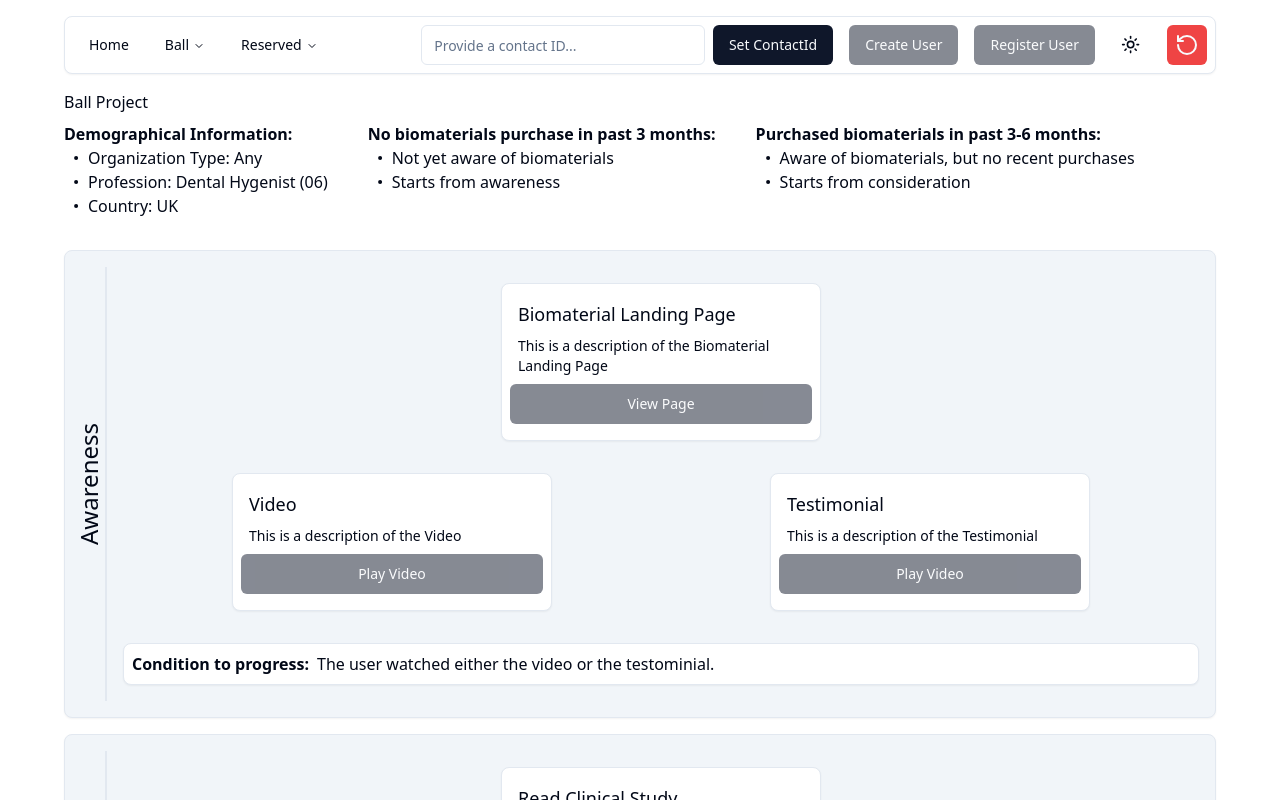
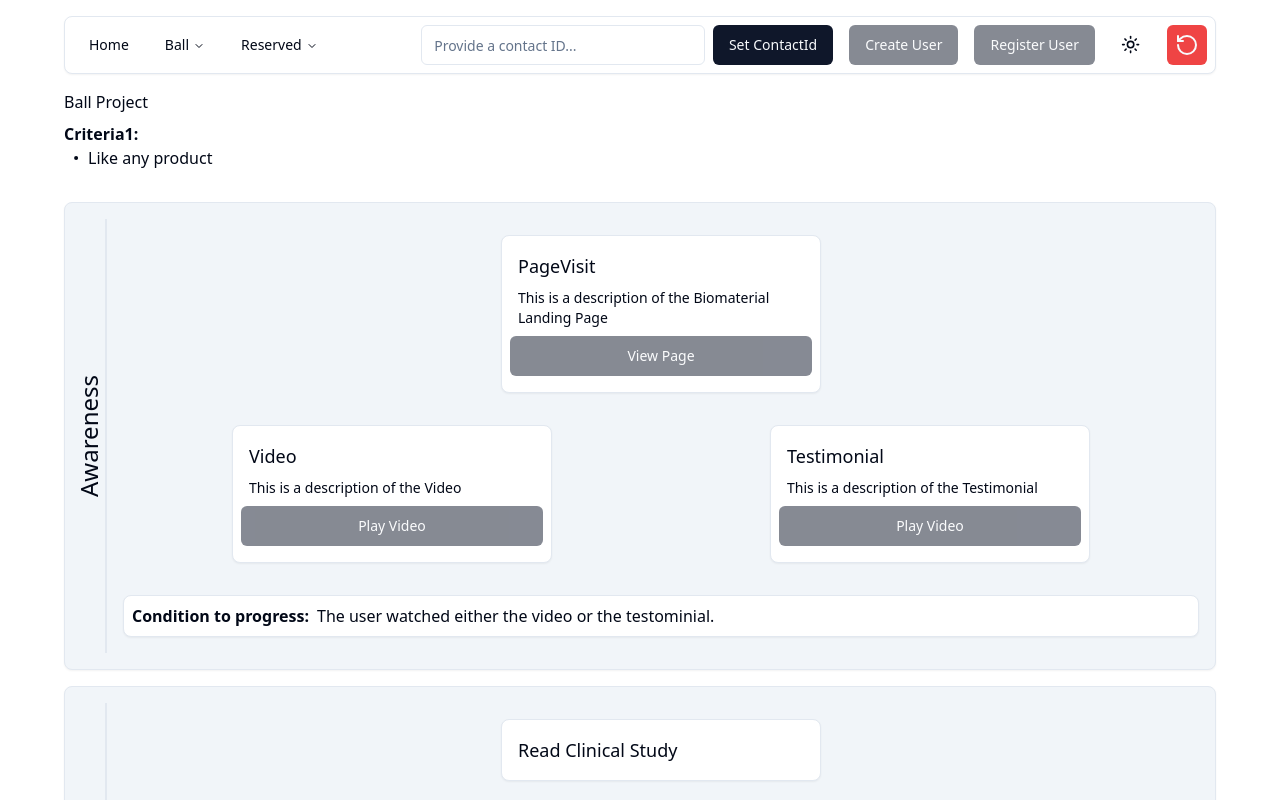
Before and after one commit to Kaihchanwork/test, a Next.js app: page /uc1 in a window 1280 px wide. Shown: the top 800 px of the page. Built offline with nearby package versions, Linux system fonts and the light colour scheme.

Commit message:
Update page.tsx

```diff
--- a/app/uc1/page.tsx
+++ b/app/uc1/page.tsx
@@ -18,39 +18,10 @@ const HomePage = () => {
         <CXOverview.AttributeGroups>
           <CXOverview.AttributeGroup>
             <CXOverview.AttributeGroupName>
-              Demographical Information:
+              Criteria1:
             </CXOverview.AttributeGroupName>
 
-            <CXOverview.Attribute>Organization Type: Any</CXOverview.Attribute>
-            <CXOverview.Attribute>
-              Profession: Dental Hygenist (06)
-            </CXOverview.Attribute>
-
-            <CXOverview.Attribute>Country: UK</CXOverview.Attribute>
-          </CXOverview.AttributeGroup>
-
-          <CXOverview.AttributeGroup>
-            <CXOverview.AttributeGroupName>
-              No biomaterials purchase in past 3 months:
-            </CXOverview.AttributeGroupName>
-
-            <CXOverview.Attribute>
-              Not yet aware of biomaterials
-            </CXOverview.Attribute>
-            <CXOverview.Attribute>Starts from awareness</CXOverview.Attribute>
-          </CXOverview.AttributeGroup>
-
-          <CXOverview.AttributeGroup>
-            <CXOverview.AttributeGroupName>
-              Purchased biomaterials in past 3-6 months:
-            </CXOverview.AttributeGroupName>
-
-            <CXOverview.Attribute>
-              Aware of biomaterials, but no recent purchases
-            </CXOverview.Attribute>
-            <CXOverview.Attribute>
-              Starts from consideration
-            </CXOverview.Attribute>
+            <CXOverview.Attribute>Like any product</CXOverview.Attribute>
           </CXOverview.AttributeGroup>
         </CXOverview.AttributeGroups>
       </CXOverview>
@@ -58,14 +29,14 @@ const HomePage = () => {
       <CXFlow flowName="Awareness">
         <CXFlow.Row>
           <CXFlow.Item>
-            <CXFlow.ItemHeader>Biomaterial Landing Page</CXFlow.ItemHeader>
+            <CXFlow.ItemHeader>PageVisit</CXFlow.ItemHeader>
             <CXFlow.ItemDescription>
               This is a description of the Biomaterial Landing Page
             </CXFlow.ItemDescription>
             <CXFlow.ItemForm
               triggerLabel="View Page"
               eventName="AEM PageView MVP"
-              eventParameters={["pageSource"]}
+              eventParameters={["pageSource1"]}
               cdpSDK={typeof window !== "undefined" ? window.mvpCDP : null}
               isSDKLoaded={isLoaded}
             />
```
